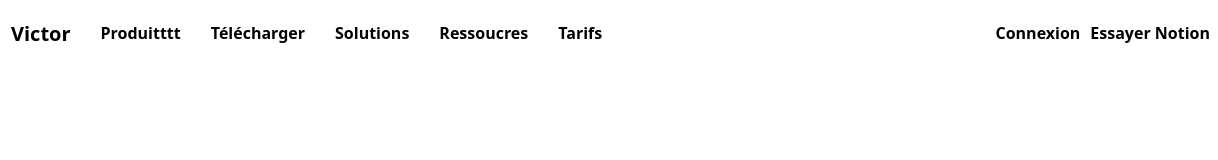
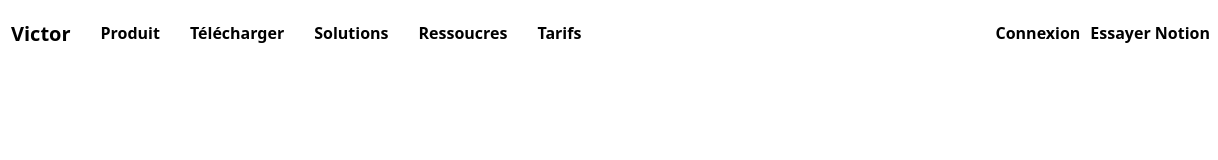
Before and after one commit to victormsnv/menuvictor, a plain HTML site: page index.html in a window 1280 px wide. Shown: the full height of the page, 62-1280 px from the left. Drawn offline with Linux system fonts and the light colour scheme.

Commit message:
testtesttest

```diff
--- a/index.html
+++ b/index.html
@@ -18,7 +18,7 @@
          </div>
          <ul class="menu">
             <li class="menu-item">
-               <a href="#">Produitttt</a>
+               <a href="#">Produit</a>
                <ul class="sousmenu">
                   <li class="sousmenu-item"><a href="#">Sous-menu 1</a></li>
                   <li class="sousmenu-item"><a href="#">Sous-menu 2</a></li>
```
